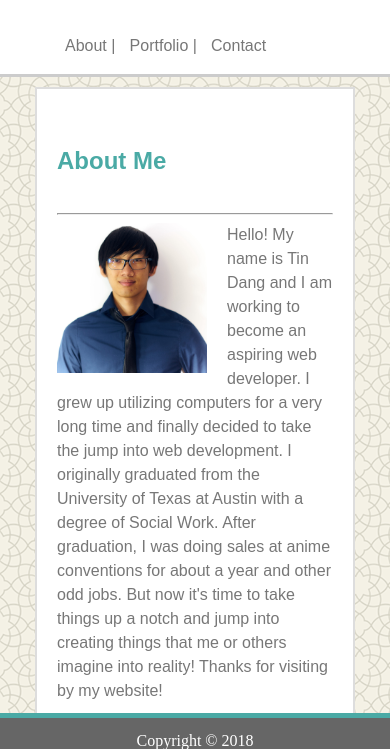
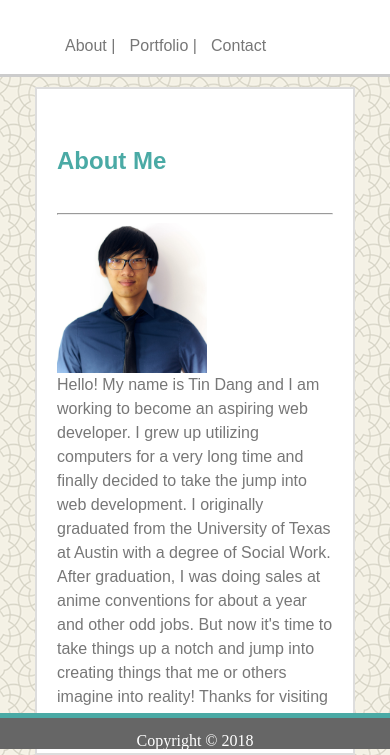
Before and after one commit to tintdang/Responsive-Portfolio, a plain HTML site: page index.html in a window 390 px wide. Shown: the part 95-850 px from the top of the page. Drawn offline with Linux system fonts and the light colour scheme.

Commit message:
added id to move the paragraph past float past 640px width

```diff
--- a/assets/css/style.css
+++ b/assets/css/style.css
@@ -190,4 +190,8 @@ button {
 
         float: left;
     }
+
+    #para {
+        clear: both;
+    }
 }
--- a/index.html
+++ b/index.html
@@ -33,7 +33,7 @@
 
                     <!--Picture of me-->
                     <img id="bio-image" width="150" height="150" src="assets/images/profile.jpg" alt="It's me">
-                    <p>Hello! My name is Tin Dang and I am working to become an aspiring web developer. I grew up utilizing
+                    <p id="para">Hello! My name is Tin Dang and I am working to become an aspiring web developer. I grew up utilizing
                         computers for a very long time and finally decided to take the jump into web development. I originally
                         graduated from the University of Texas at Austin with a degree of Social Work. After graduation,
                         I was doing sales at anime conventions for about a year and other odd jobs. But now it's time to
```
